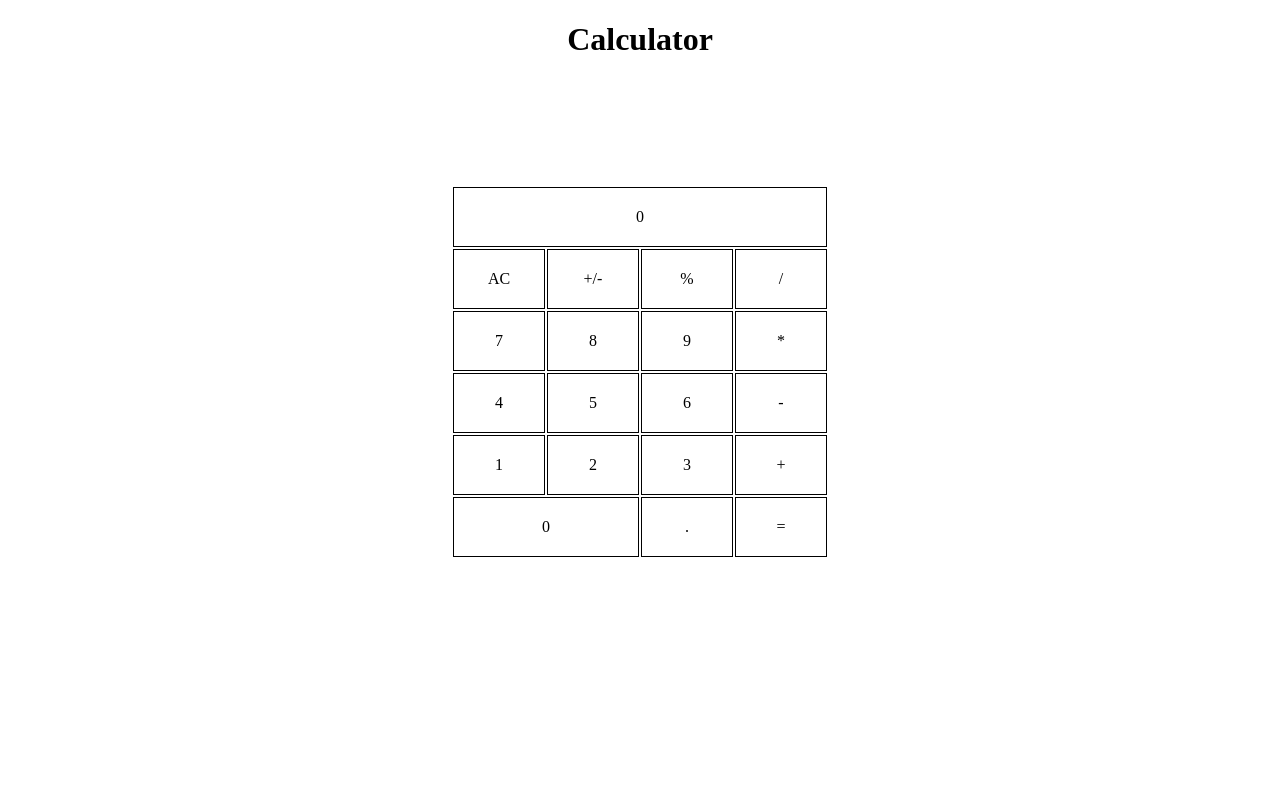
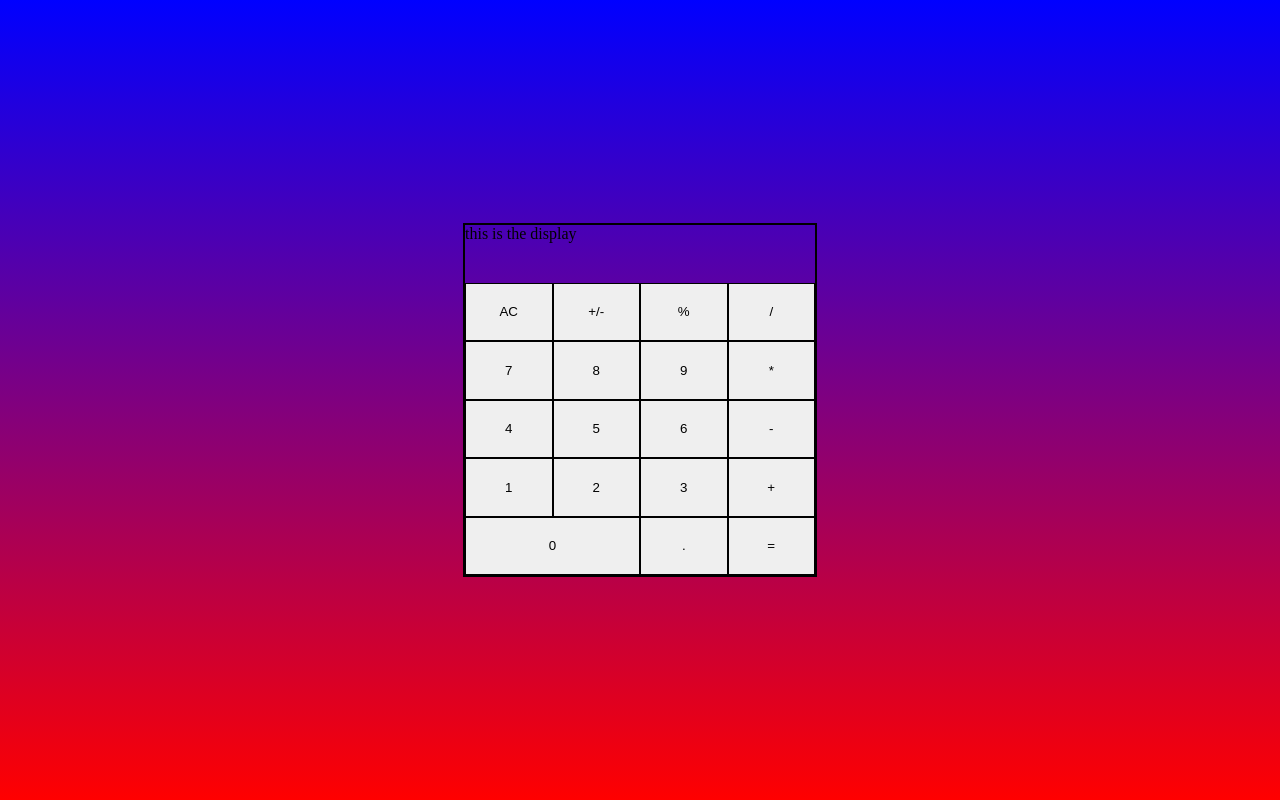
Before and after one commit to JohnCorrigan1/javascript-calculator, a plain HTML site: page index.html in a window 1280 px wide. Drawn offline with Linux system fonts and the light colour scheme.

Commit message:
changed from table to buttons

```diff
--- a/index.html
+++ b/index.html
@@ -9,43 +9,28 @@
     <title>Calculator</title>
 </head>
 <body>
-    <h1>Calculator</h1>
+<div class="container">
+    <div class="display">this is the display</div>
+    <button class="calc">AC</button>
+    <button class="calc">+/-</button>
+    <button class="calc">%</button>
+    <button class="calc">/</button>
+    <button class="calc">7</button>
+    <button class="calc">8</button>
+    <button class="calc">9</button>
+    <button class="calc">*</button>
+    <button class="calc">4</button>
+    <button class="calc">5</button>
+    <button class="calc">6</button>
+    <button class="calc">-</button>
+    <button class="calc">1</button>
+    <button class="calc">2</button>
+    <button class="calc">3</button>
+    <button class="calc">+</button>
+    <button class="double">0</button>
+    <button class="calc">.</button>
+    <button class="calc">=</button>
+</div>
 
-
-    <div id="container" class="container">
-    <table>
-        <tr>
-            <td colspan="4" class="calc">0</td>
-        </tr>
-        <tr>
-            <td class="calc">AC</td>
-            <td class="calc">+/-</td>
-            <td class="calc">%</td>
-            <td class="calc">/</td>
-        </tr>
-        <tr>
-            <td class="calc">7</td>
-            <td class="calc">8</td>
-            <td class="calc">9</td>
-            <td class="calc">*</td>
-        </tr>
-        <tr>
-            <td class="calc">4</td>
-            <td class="calc">5</td>
-            <td class="calc">6</td>
-            <td class="calc">-</td>
-        </tr>
-        <tr>
-            <td class="calc">1</td>
-            <td class="calc">2</td>
-            <td class="calc">3</td>
-            <td class="calc">+</td>
-        </tr>
-            <td colspan="2" class="calc">0</td>
-            <td class="calc">.</td>
-            <td class="calc">=</td>
-
-    </table>
-    </div>
 </body>
 </html>
--- a/script.js
+++ b/script.js
@@ -28,9 +28,3 @@ function getOperator(a, b, c) {
         return a / c;
     }
 }
-
-
-let operands = document.querySelectorAll('td');
-operands.addEventListener('click', function(event){
-    event.target.style.backroundColor = "yellow";
-});
--- a/styles.css
+++ b/styles.css
@@ -1,23 +1,33 @@
-h1 {
-    text-align: center;
+body {
+    margin: 0;
+    height: 100vh;
+    display: flex;
+    justify-content: center;
+    align-items: center;
+    background: linear-gradient(to bottom, blue, red);
 }
 
-#container {
-    margin-top: 10%;
-    display: flex;
-    justify-content: center;
+button:hover {
+cursor: pointer;
+background-color: lightblue;
 }
 
-.calc {
-    text-align: center;
-    min-width: 50px;
-    max-width: 50px;
-    padding: 20px;
+button {
     border: solid 1px black;
 }
 
-#zero {
-    width: 100px;
-    padding: 20px;
-    border: solid 1px black;
+.container {
+   border: solid 2px black;
+    display: grid;
+    grid-template-columns: repeat(4, 2fr);
+    height: 350px;
+    width: 350px;
 }
+
+.double {
+    grid-column:  1 / span 2;
+}
+
+.display {
+    grid-column: 1 / span 4;
+}
```
